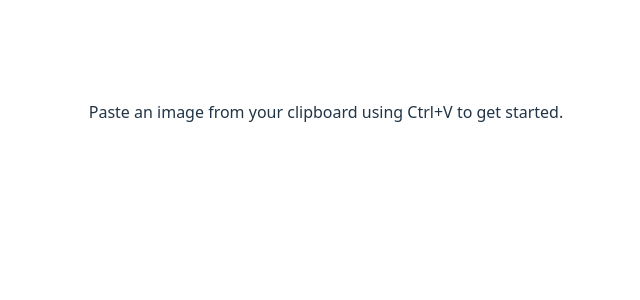
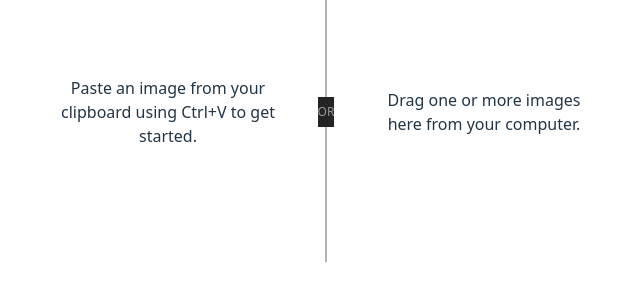
Before and after one commit to zsombro/tabletop-token-builder, a React (Vite) app: page / in a window 1280 px wide. Shown: the part 288-588 px from the top of the page, without its empty margins (314-954 px from the left). Built offline with nearby package versions, Linux system fonts and the light colour scheme.

Commit message:
Refactor pasting

```diff
--- a/src/App.css
+++ b/src/App.css
@@ -3,6 +3,53 @@
   margin: 0 auto;
   padding: 2rem;
   text-align: center;
+}
+
+.start-screen {
+  display: flex;
+  flex-direction: row;
+  align-items: stretch;
+  gap: 0;
+  height: 300px;
+  width: 600px;
+}
+
+.start-panel {
+  flex: 1;
+  display: flex;
+  align-items: center;
+  justify-content: center;
+  padding: 2rem;
+  text-align: center;
+}
+
+.start-separator {
+  display: flex;
+  flex-direction: column;
+  align-items: center;
+  justify-content: center;
+  position: relative;
+  width: 2rem;
+}
+
+.start-separator::before {
+  content: '';
+  position: absolute;
+  top: 0;
+  bottom: 0;
+  left: 50%;
+  transform: translateX(-50%);
+  width: 1px;
+  background-color: #666;
+}
+
+.start-separator span {
+  position: relative;
+  background-color: #242424;
+  padding: 0.4rem 0;
+  font-size: 0.75rem;
+  color: #999;
+  z-index: 1;
 }
 
 .editor {
--- a/src/App.tsx
+++ b/src/App.tsx
@@ -1,10 +1,12 @@
 import { useEffect, useRef, useState } from 'react'
 import './App.css'
-import { OutlineColor, OutlineWidth, Scale } from './controls/Control'
+import { OutlineColor, OutlineWidth, Scale } from './components/Control'
+import { extractClipboardImages } from './service/clipboard'
+import { Editor } from './components/Editor'
 
 function App() {
   const canvasRef = useRef<HTMLCanvasElement | null>(null)
-  const [image, setImage] = useState<HTMLImageElement | null>(null)
+  const [images, setImages] = useState<HTMLImageElement[] | null>(null)
   const [dragging, setDragging] = useState(false)
 
   const [outlineWidth, setOutlineWidth] = useState(10)
@@ -16,7 +18,7 @@ function App() {
     const canvas = canvasRef.current
     if (!canvas) return
     const ctx = canvas.getContext('2d')
-    if (!ctx || !image) return
+    if (!ctx || !images) return
 
     const radius = Math.min(canvas.width, canvas.height) / 2;
     ctx.beginPath();
@@ -24,7 +26,7 @@ function App() {
     ctx.clip();
 
     ctx.clearRect(0, 0, canvas.width, canvas.height)
-    ctx.drawImage(image, offset.x, offset.y, image.width * scale, image.height * scale)
+    ctx.drawImage(images[0], offset.x, offset.y, images[0].width * scale, images[0].height * scale)
 
     ctx.strokeStyle = outlineColor
     ctx.lineWidth = outlineWidth
@@ -35,7 +37,7 @@ function App() {
 
   useEffect(() => {
     drawImage()
-  }, [scale, offset, outlineColor, outlineWidth, image])
+  }, [scale, offset, outlineColor, outlineWidth, images])
 
   useEffect(() => {
     const handlePaste = (e: ClipboardEvent) => {
@@ -43,21 +45,11 @@ function App() {
 
       if (!items) return
 
-      for (const item of items) {
-        console.log(item)
-        // Check if the item is an image
-        if (item.type.indexOf('image') !== -1) {
-          const blob = item.getAsFile()
-          if (blob) {
-            const img = new Image()
-            img.src = URL.createObjectURL(blob)
-            img.onload = () => {
-              setImage(img)
+      extractClipboardImages(items).then(validImages => {
+        if (validImages.length > 0) {
+          setImages(validImages)
         }
-            break
-          }
-        }
-      }
+      })
 
     }
 
@@ -85,10 +77,17 @@ function App() {
     link.click()
   }
 
-  if (!image) {
-    return <div className="App">Paste an image from your clipboard using Ctrl+V to get started.</div>
+  if (!images) {
+    return (
+      <div className="start-screen">
+        <div className="start-panel">Paste an image from your clipboard using Ctrl+V to get started.</div>
+        <div className="start-separator"><span>OR</span></div>
+        <div className="start-panel">Drag one or more images here from your computer.</div>
+      </div>
+    )
   }
 
+  if (images.length === 1) {
     return (
       <div className="editor">
         <div className="controls">
@@ -103,4 +102,14 @@ function App() {
     )
   }
 
+  return (
+    <div className="editor">
+      <div className="controls"></div>
+      {images.map((image, index) => (
+        <Editor key={index} image={image} />
+      ))}
+    </div>
+  )
+}
+
 export default App
--- /dev/null
+++ b/src/components/Editor.tsx
@@ -0,0 +1,18 @@
+import { useEffect, useRef } from 'react'
+
+export function Editor({ image }: { image: HTMLImageElement }) {
+    const canvasRef = useRef<HTMLCanvasElement | null>(null)
+
+    useEffect(() => {
+        const canvas = canvasRef.current
+        if (!canvas) return
+        const ctx = canvas.getContext('2d')
+        if (!ctx) return
+
+        ctx.drawImage(image, 0, 0)
+    }, [image])
+
+    return (<>
+        <canvas ref={canvasRef} width={500} height={500}></canvas>
+    </>)
+}
--- /dev/null
+++ b/src/service/clipboard.tsx
@@ -0,0 +1,22 @@
+async function itemToImage(item: DataTransferItem): Promise<HTMLImageElement | null> {
+    const blob = item.getAsFile()
+
+    if (!blob) return null
+
+    const img = new Image()
+    img.src = URL.createObjectURL(blob)
+    return new Promise<HTMLImageElement | null>(resolve => {
+        img.onload = () => resolve(img)
+        img.onerror = () => resolve(null)
+    })
+}
+
+export async function extractClipboardImages(items: DataTransferItemList): Promise<(HTMLImageElement[])> {
+    const images = await Promise.all(
+        Array.from(items)
+            .filter(item => item.type.indexOf('image') !== -1)
+            .map(itemToImage)
+    )
+    const validImages = images.filter((img): img is HTMLImageElement => img !== null)
+    return validImages
+}
```
Also changed, not shown: src/components/Control.tsx (renamed from src/controls/Control.tsx). Lines whose indentation alone changed are shown as unchanged.
